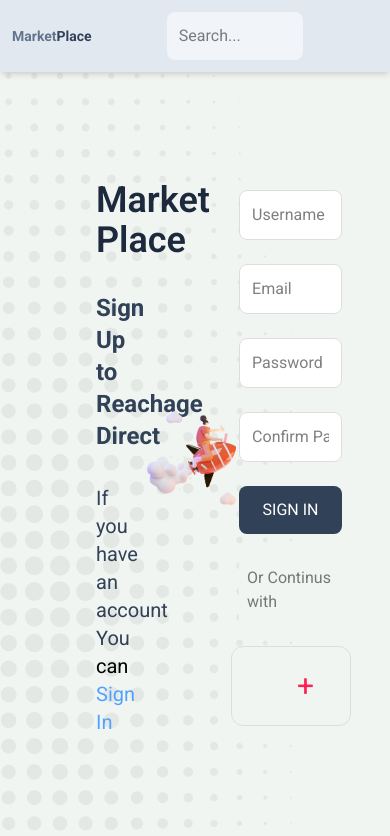
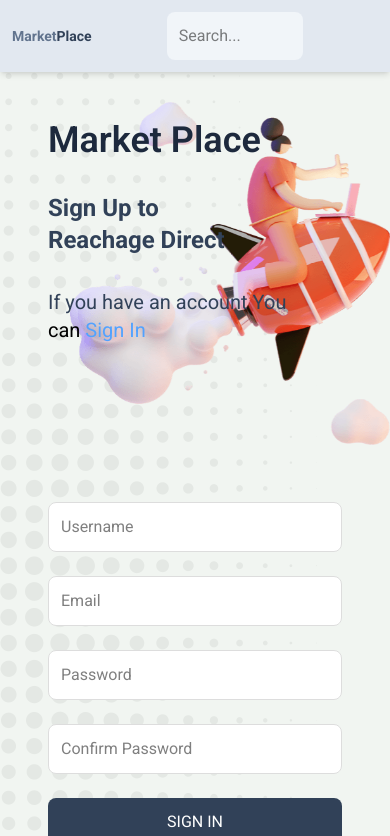
Before and after one commit to M-Firas/Market-Place, a React (Vite) app in the folder client/: page /signup in a window 390 px wide. Shown: the top 836 px of the page. Built offline with nearby package versions, Linux system fonts and the light colour scheme; no server answers; some icons are missing.

Commit message:
complete responsive for signin and signup pages

```diff
--- a/client/src/pages/SignIn.jsx
+++ b/client/src/pages/SignIn.jsx
@@ -54,12 +54,12 @@ export default function SignIn() {
   };
 
   return (
-    <div className="relative flex h-[calc(100vh_-_72px)] justify-between p-12">
-      <div className="fixed top-[72px] left-0 -z-1">
+    <div className="relative flex h-[calc(100vh_-_72px)] flex-col gap-[150px] p-12 lg:flex-row lg:justify-between lg:gap-0">
+      <div className="fixed top-[72px] left-0 -z-1 ml-0">
         <img src={bubles} alt="" />
       </div>
-      <div className="flex h-full w-[25%] flex-col justify-center p-12">
-        <h1 className="animate-shapeFade-out text-4xl font-semibold text-slate-800 opacity-0">
+      <div className="flex flex-col lg:h-full lg:w-[25%] lg:justify-center">
+        <h1 className="animate-shapeFade-out text-4xl font-semibold text-slate-800 opacity-0 md:text-2xl lg:text-4xl">
           Market Place
         </h1>
         <p
@@ -70,7 +70,7 @@ export default function SignIn() {
           Reachage Direct
         </p>
         <p
-          className="animate-shapeFade-out mt-6 text-xl font-normal opacity-0"
+          className="animate-shapeFade-out mt-8 text-xl font-normal text-slate-700 opacity-0 md:text-lg lg:text-xl"
           style={{ animationDelay: "300ms" }}
         >
           If you don’t have an account
@@ -81,12 +81,12 @@ export default function SignIn() {
         </p>
       </div>
       <div
-        className="animate-shapeFade-out flex w-[30%] opacity-0"
+        className="animate-shapeFade-out absolute top-[30px] right-0 -z-1 h-80 w-80 opacity-0 md:right-[200px] lg:static lg:flex lg:h-full lg:w-[30%] lg:items-center lg:justify-center"
         style={{ animationDelay: "500ms" }}
       >
         <img src={figure} alt="" className="object-contain" />
       </div>
-      <div className="flex h-full w-[35%] items-center">
+      <div className="flex w-full lg:mt-3 lg:h-full lg:w-[35%] lg:items-center">
         <form onSubmit={handleSubmit} className="flex w-full flex-col gap-8">
           <UserInputs
             type="text"
--- a/client/src/pages/SignUp.jsx
+++ b/client/src/pages/SignUp.jsx
@@ -36,12 +36,12 @@ export default function SignUp() {
   };
 
   return (
-    <div className="relative flex h-[calc(100vh_-_72px)] justify-between p-12">
+    <div className="relative flex h-[calc(100vh_-_72px)] flex-col gap-[150px] p-12 lg:flex-row lg:justify-between lg:gap-0">
       <div className="fixed top-[72px] left-0 -z-1 ml-0">
         <img src={bubles} alt="" />
       </div>
-      <div className="flex h-full w-[25%] flex-col justify-center p-12">
-        <h1 className="animate-shapeFade-out text-4xl font-semibold text-slate-800 opacity-0">
+      <div className="flex flex-col lg:h-full lg:w-[25%] lg:justify-center">
+        <h1 className="animate-shapeFade-out text-4xl font-semibold text-slate-800 opacity-0 md:text-2xl lg:text-4xl">
           Market Place
         </h1>
         <p
@@ -52,13 +52,13 @@ export default function SignUp() {
           Reachage Direct
         </p>
         <p
-          className="animate-shapeFade-out mt-8 text-xl font-normal text-slate-700 opacity-0"
+          className="animate-shapeFade-out mt-8 text-xl font-normal text-slate-700 opacity-0 md:text-lg lg:text-xl"
           style={{ animationDelay: "200ms" }}
         >
           If you have an account You
         </p>
         <p
-          className="animate-shapeFade-out text-xl font-normal opacity-0"
+          className="animate-shapeFade-out text-xl font-normal opacity-0 md:text-lg lg:text-xl"
           style={{ animationDelay: "300ms" }}
         >
           can
@@ -68,12 +68,12 @@ export default function SignUp() {
         </p>
       </div>
       <div
-        className="animate-shapeFade-out flex w-[30%] opacity-0"
+        className="animate-shapeFade-out absolute top-[30px] right-0 -z-1 h-80 w-80 opacity-0 md:right-[200px] lg:static lg:flex lg:h-full lg:w-[30%] lg:items-center lg:justify-center"
         style={{ animationDelay: "500ms" }}
       >
         <img src={figure} alt="" className="object-contain" />
       </div>
-      <div className="flex h-full w-[35%] items-center">
+      <div className="flex w-full lg:mt-3 lg:h-full lg:w-[35%] lg:items-center">
         <form
           onSubmit={handleSubmit}
           className="flex w-full flex-col gap-6 py-2"
```
